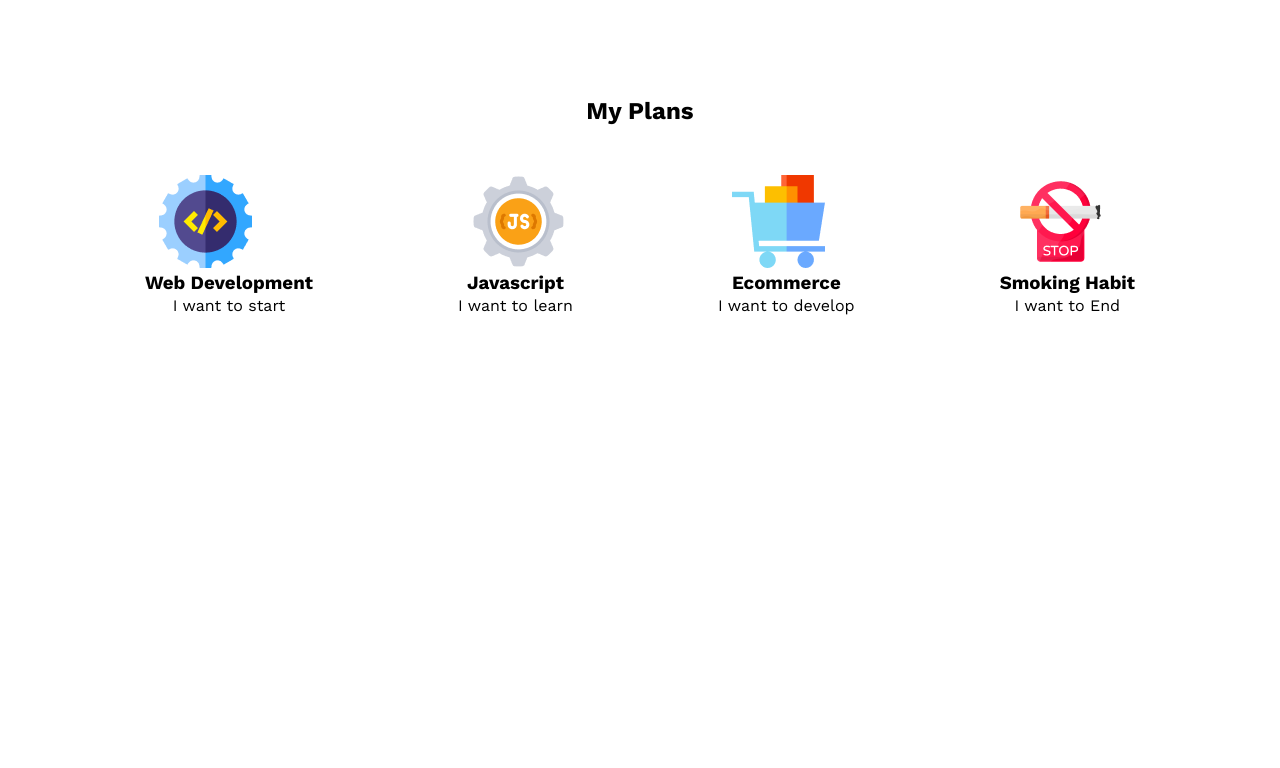
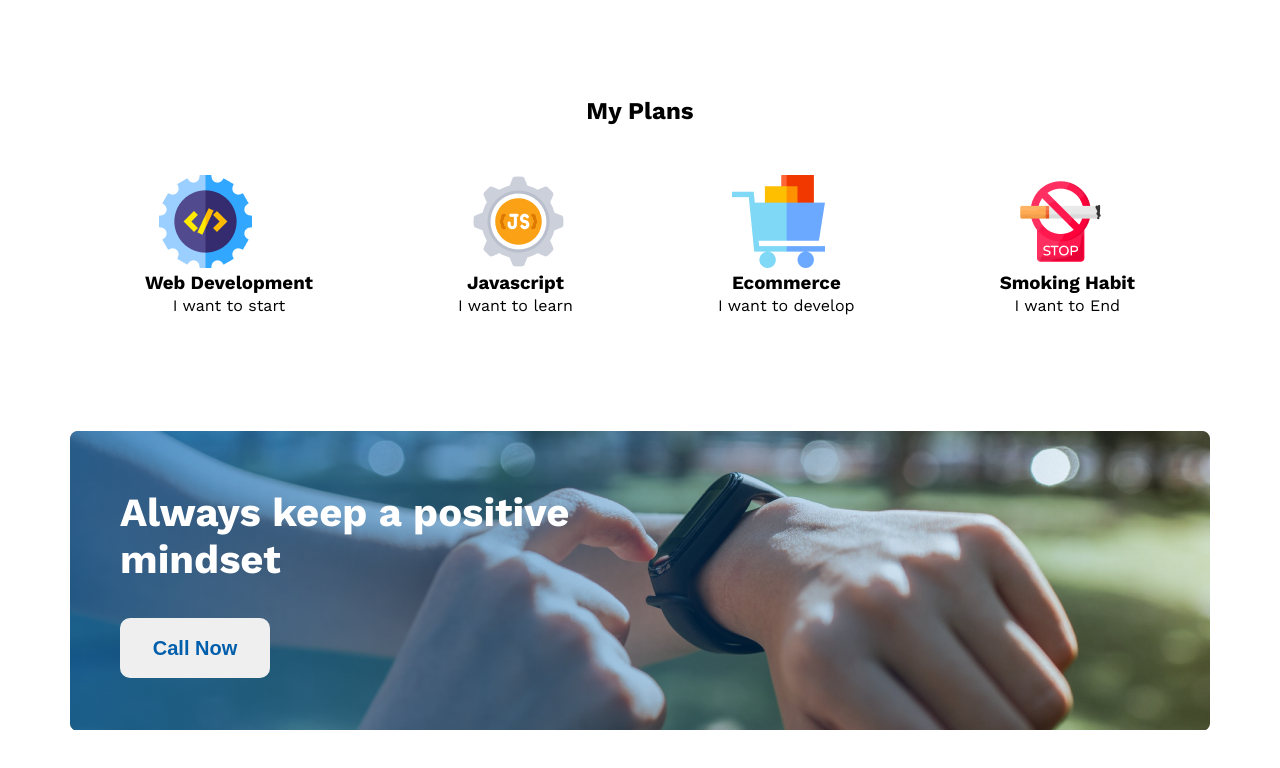
Before and after one commit to swabinda/new-year-project, a plain HTML site: page index.html in a window 1280 px wide. Shown: the part 1604-2372 px from the top of the page. Before the commit the page ends 1954 px from the top, so only its background shows below. Drawn offline with nearby package versions, Linux system fonts and the light colour scheme.

Commit message:
container with color overlay added

```diff
--- a/css/style.css
+++ b/css/style.css
@@ -33,8 +33,7 @@ p{
 }
 .bg-title{
     font-size: 40px;
-    line-height: 90%;
-    margin-bottom: 35px;
+    line-height: 170%;
     color: #fff;
 }
 .bg-description{
@@ -50,6 +49,7 @@ p{
     font-weight: 550;
     color: #005FAC;
     cursor: pointer;
+    margin-top: 35px;
 }
 .bg-button:active{
 transform: translateY(5px);
@@ -94,3 +94,30 @@ ul{
 .plan h3,p{
     text-align: center;
 }
+.container{
+    background: url(/images/watch.png);
+    width: 1140px;
+    height: 300px;
+    margin: 80px auto;
+    position: relative;
+    display: flex;
+    align-items: center;
+    z-index: -1;
+}
+.container-info{
+    color: #ffffff;
+    font-size: 20px;
+    width: 459px;
+    height: 182px;
+    margin-left: 50px;
+    position: absolute;
+    z-index: 1;
+}
+.color-overlay{
+    position: absolute;
+    background-image: url(/images/gradient1.png);
+    opacity: 0.7;
+    width: 100%;
+    height: 100%;
+    top: 0;
+}
--- a/index.html
+++ b/index.html
@@ -14,8 +14,8 @@
         </div>
         <div class="bg-text">
             <div class="bg-title">
-                <h1>All Things Are</h1><br>
-                <h1>Possible If You</h1><br>
+                <h1>All Things Are</h1>
+                <h1>Possible If You</h1>
                 <h1>Believe</h1>
             </div>
             <div class="bg-description">
@@ -75,5 +75,16 @@
             </div>
         </div>
     </section>
+    <div class="container">
+        <div class="container-info">
+            <h1>Always keep a positive</h1>
+            <h1>mindset</h1>
+            <button class="bg-button">Call Now</button>
+        </div>
+        <div class="color-overlay">
+
+        </div>
+
+    </div>
 </body>
 </html>
```
